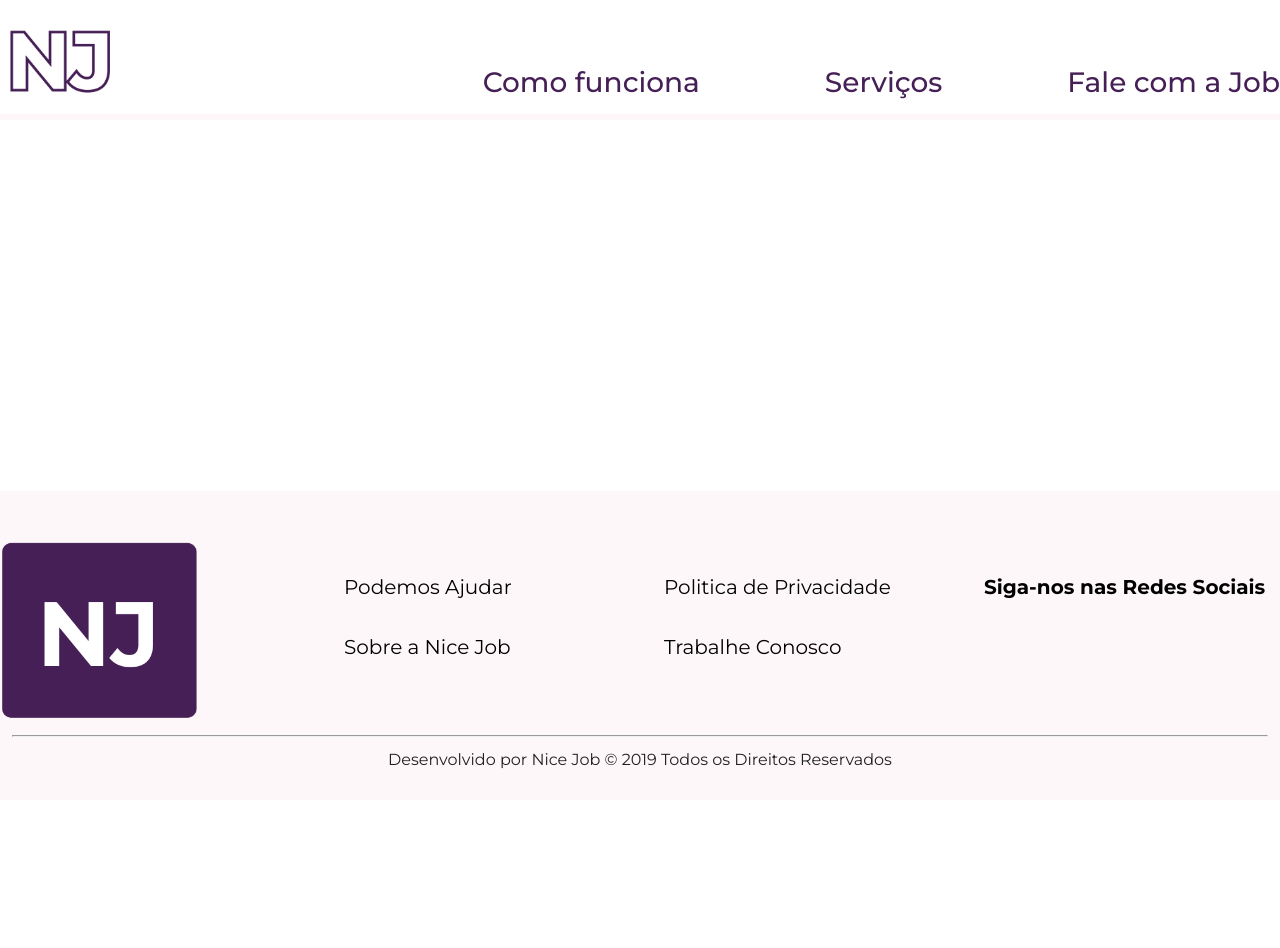
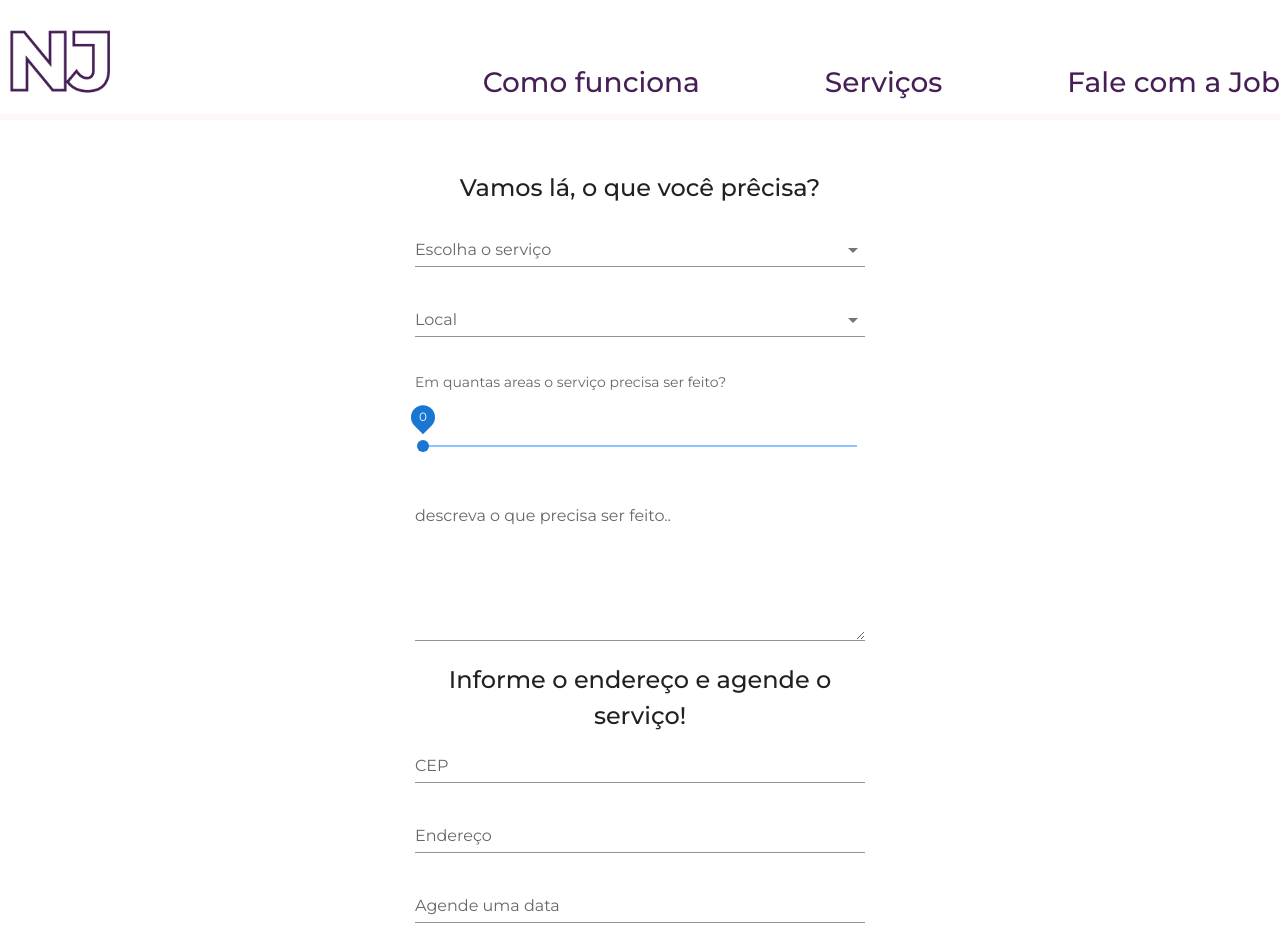
Before and after one commit to febls/nice-job, a Nuxt app: page /solicitar-pedido in a window 1280 px wide. Shown: the top 948 px of the page. Before the commit the page ends 800 px from the top, so only its background shows below. Built offline with nearby package versions, Linux system fonts and the light colour scheme.

Commit message:
novas paginas

```diff
--- a/assets/scss/app.scss
+++ b/assets/scss/app.scss
@@ -15,7 +15,7 @@ ul {
   }
 
 .container {
-    max-width: 1400px !important;
+    max-width: 1280px !important;
 }
 
 .v-application {
@@ -24,6 +24,10 @@ ul {
 
 .theme--light.v-application {
   background: #ffffff !important;
+}
+
+#default-content {
+  margin-top: 158px;
 }
 
 #entrada {
@@ -158,3 +162,74 @@ footer ul {
   height: 750px !important;
   padding-top: 135px!important;
 }
+
+.internal-title {
+  text-align: center;
+  font-weight: 500;
+}
+
+.internal-form {
+
+  width: 450px !important;
+
+}
+.internal-text-box {
+border: 2px solid 451F55 !important !important;
+border-radius:3px !important !important;
+
+}
+
+#pedido {
+  padding-bottom: 50px;
+}
+
+.m-left {
+
+  display: flex;
+  flex-direction: column;
+  justify-content: stretch;
+  align-items: flex-end;
+  border-spacing: 0px;
+  margin-right: 50px;
+}
+
+.minha-area-btn {
+
+
+  width: 150px;
+  text-transform: none !important;
+  background-color: #ffff !important;
+  border: 2px solid #451f55;
+  border-radius: 16px !important;
+
+}
+
+.m-dados {
+  padding-bottom: 20px;
+}
+.m-h-area{
+  font-weight: 500;
+}
+
+.v-slide-group__wrapper{
+  color: #000 !important;
+}
+
+.v-slide-group__content {
+  margin-top:39px !important;
+}
+.v-tab {
+  font-size: 17px !important;
+  text-transform: none !important;
+}
+
+
+
+.v-application .yellow {
+  background-color: #451F55 !important;
+  border-color: #451F55 !important;
+}
+
+.r-area {
+  margin-left: -45px;
+}
--- a/package.json
+++ b/package.json
@@ -12,7 +12,10 @@
   },
   "dependencies": {
     "@mdi/font": "^4.5.95",
-    "nuxt": "^2.0.0"
+    "axios": "^0.19.0",
+    "nuxt": "^2.0.0",
+    "vee-validate": "^3.0.11",
+    "vue-axios": "^2.1.5"
   },
   "devDependencies": {
     "@fortawesome/fontawesome-free": "^5.11.2",
--- a/pages/cadastro.vue
+++ b/pages/cadastro.vue
@@ -11,43 +11,18 @@
         <form style="width: 50%;">
         <h1 class="section-title-login">Cadastre-se!</h1>
         <br>
-        <v-text-field class="label-form"
-            v-model="nome"
-            :error-messages="emailErrors"
-            label="Nome"
+        <v-text-field class="label-form" v-model="nome" :error-messages="emailErrors" label="Nome"></v-text-field>
+        <v-text-field class="label-form" v-model="email" :error-messages="emailErrors" label="E-mail"></v-text-field>
+        <v-text-field class="label-form" v-model="telefone" :error-messages="emailErrors" label="Telefone"></v-text-field>
+        <v-text-field class="label-form" v-model="endereco" :error-messages="emailErrors" label="Endereço"></v-text-field>
+        <br>
 
-        ></v-text-field>
-        <v-text-field class="label-form"
-            v-model="email"
-            :error-messages="emailErrors"
-            label="E-mail"
+        <v-row align="left" justify="space-around" style="margin-left: 286px; color: black !important;">
+            <v-icon>fas fa-lock</v-icon>
+        </v-row>
 
-        ></v-text-field>
-        <v-text-field class="label-form"
-            v-model="telefone"
-            :error-messages="emailErrors"
-            label="Telefone"
-
-        ></v-text-field>
-        <v-text-field class="label-form"
-            v-model="endereco"
-            :error-messages="emailErrors"
-            label="Endereço"
-
-        ></v-text-field>
-        <br>
-        <v-row align="left" justify="space-around" style="margin-left: 286px; color: black !important;">
-            <v-icon>fas fa-lock</v-icon></v-row>
-        <v-text-field class="label-form"
-            v-model="password"
-            :error-messages="emailErrors"
-            label="Senha"
-
-        ></v-text-field>
-
-
-        <a href="/minha-area"><v-btn style="border: 0; color: #FFF;border-radius: 60px;background-color: #451F55;width: 436px;height: 50px;font-size: 25px!important; text-transform: none;">FINALIZAR</v-btn></a>
-
+        <v-text-field type="password" class="label-form" v-model="senha" :error-messages="emailErrors" label="Senha"></v-text-field>
+        <v-btn @click="register" type="submit" style="border: 0; color: #FFF;border-radius: 60px;background-color: #451F55;width: 436px;height: 50px;font-size: 25px!important; text-transform: none;">FINALIZAR</v-btn>
 
         </form>
     </center>
@@ -55,3 +30,31 @@
   </v-container>
 </div>
 </template>
+
+<script>
+    const axios = require('axios')
+    export default {
+        data(){
+            return{
+                nome: '',
+                email: '',
+                telefone: '',
+                endereco: '',
+                senha: ''
+            }
+        },
+
+        methods: {
+            register: function(e){
+                const parametros = new URLSearchParams();
+                parametros.append("nome", this.nome);
+                parametros.append("email", this.email);
+                parametros.append("telefone", this.telefone);
+                parametros.append("endereco", this.endereco);
+                parametros.append("senha", this.senha);
+
+                axios.post('http://localhost:9000/registration', parametros);
+            }
+        }
+    }
+</script>
--- /dev/null
+++ b/pages/localizar.vue
@@ -0,0 +1,12 @@
+<template>
+<div>
+    <v-container class="page-header p-t-70">
+    <h2 class="internal-title">Escolha o profissional ideal!</h2>
+    </v-container>
+
+    <v-container >
+        <v-layout align-center justify-center row fill-height>
+        </v-layout>
+    </v-container>
+</div>
+</template>
--- /dev/null
+++ b/pages/solicitar-pedido.vue
@@ -0,0 +1,119 @@
+<template>
+<div>
+    <v-container class="page-header p-t-70">
+    <h2 class="internal-title">Vamos lá, o que você prêcisa?</h2>
+    </v-container>
+
+    <v-container >
+        <v-layout align-center justify-center row fill-height>
+    <div id="pedido">
+        <form style="display: table-caption;">
+        <v-select
+        v-model="select"
+        v-validate="'required'"
+        :items="items"
+        label="Escolha o serviço"
+        class="internal-form"
+        data-vv-name="select"
+        required
+        ></v-select>
+
+        <v-select
+        v-model="select"
+        v-validate="'required'"
+        :items="items_2"
+        label="Local"
+        class="internal-form"
+        data-vv-name="select"
+        required
+        ></v-select>
+
+        <v-subheader class="pl-0">Em quantas areas o serviço precisa ser feito?</v-subheader>
+        <br>
+            <v-slider
+            v-model="slider"
+            :thumb-size="24"
+            thumb-label="always"
+            class="internal-form"
+            ></v-slider>
+
+            <div class="internal-text-box">
+            <v-textarea
+            outline
+            name="input-7-4"
+            class="internal-form"
+            label="descreva o que precisa ser feito.."
+
+            ></v-textarea></div>
+            <h2 class="internal-title">Informe o endereço e agende o serviço!</h2>
+            <v-text-field
+                v-model="nome"
+                class="internal-form"
+                label="CEP"
+
+
+            ></v-text-field>
+            <v-text-field
+                v-model="nome"
+                class="internal-form"
+                label="Endereço"
+            ></v-text-field>
+            <v-text-field
+                v-model="nome"
+                class="internal-form"
+                label="Agende uma data"
+            ></v-text-field>
+
+        <v-menu
+            ref="menu"
+            v-model="menu"
+            :close-on-content-click="false"
+            :nudge-right="40"
+            :return-value.sync="date"
+            lazy
+            transition="scale-transition"
+            offset-y
+            full-width
+            min-width="30px"
+        >
+            <template v-slot:activator="{ on }">
+            <v-text-field
+                v-model="date"
+                label="Agende uma data"
+                prepend-icon=""
+                readonly
+                v-on="on"
+                class="internal-form"
+            ></v-text-field>
+            </template>
+            <v-date-picker v-model="date" no-title scrollable>
+            <v-spacer></v-spacer>
+            <v-btn flat color="primary" @click="menu = false">Cancel</v-btn>
+            <v-btn flat color="primary" @click="$refs.menu.save(date)">OK</v-btn>
+            </v-date-picker>
+        </v-menu>
+
+      <a href="/localizar">  <v-btn @click="click" style="border: 0; color: #FFF;border-radius: 60px;background-color: #451F55;width: 436px;height: 50px;font-size: 25px!important; text-transform: none;">Finalizar</v-btn></a>
+        </form>
+</div>
+</v-layout>
+</v-container>
+
+
+</div>
+</template>
+<script>
+export default {
+    data: () => ({
+      items: ['Limpeza Residencial', 'Reparos', 'Eletricista'],
+      items_2: ['Casa', 'Apartamento', 'Empresa'],
+      date: new Date().toISOString().substr(0, 10),
+      menu: false,
+      modal: false,
+      menu2: false
+    })
+  }
+
+
+
+</script>
--- a/plugins/all.js
+++ b/plugins/all.js
@@ -1 +1,5 @@
 import Vue from 'vue'
+import * as VeeValidate from 'vee-validate';
+
+import axios from 'axios'
+window.axios = axios
```
Also changed, not shown: pages/minha-area.vue (+76 -52 lines), 1 other file (tests, documents, lock files or other folders).
